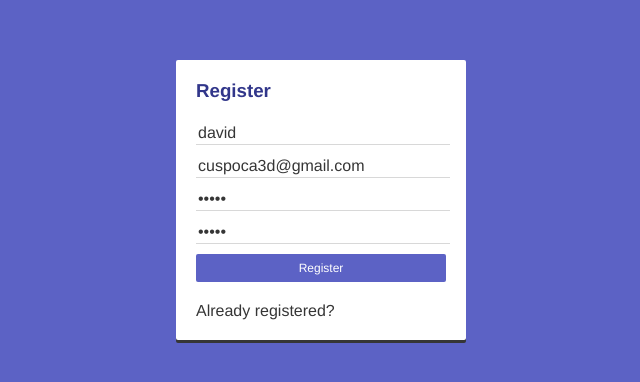
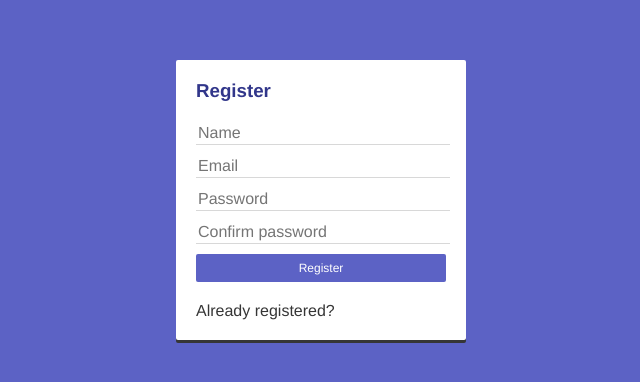
Before and after one commit to poca852/journal-app, a React app: page /auth/register in a window 1280 px wide. Shown: the part 200-582 px from the top of the page, without its empty margins (319-959 px from the left). Built offline with nearby package versions, Linux system fonts and the light colour scheme; some packages are replaced by stand-ins of ours; no server answers.

Commit message:
arreglo de cajas de texto

```diff
--- a/src/components/auth/LoginScreen.js
+++ b/src/components/auth/LoginScreen.js
@@ -10,8 +10,8 @@ export const LoginScreen = () => {
     const {loading} = useSelector( state => state.ui );
 
     const [formValues, handleInputChange] = useForm({
-        email: 'david-cuspoca@hotmail.com',
-        password: '123456'
+        email: '',
+        password: ''
     });
 
     const {email, password} = formValues;
--- a/src/components/auth/RegisterScreen.js
+++ b/src/components/auth/RegisterScreen.js
@@ -12,10 +12,10 @@ export const RegisterScreen = () => {
     const {msgError} = useSelector(state => state.ui);
 
     const [formValues, handleInputChange] = useForm({
-        name: 'david',
-        email: 'cuspoca3d@gmail.com',
-        password: '12345',
-        password2: '12345'
+        name: '',
+        email: '',
+        password: '',
+        password2: ''
     })
     const {name, email, password, password2} = formValues;
 
```
Also changed, not shown: docs/index.html (+1 -1 lines), docs/asset-manifest.json, 5 other files.
